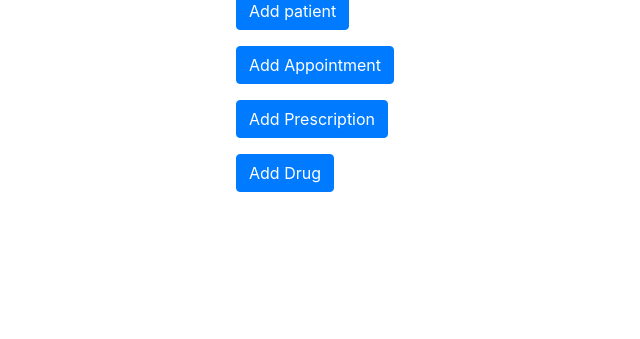
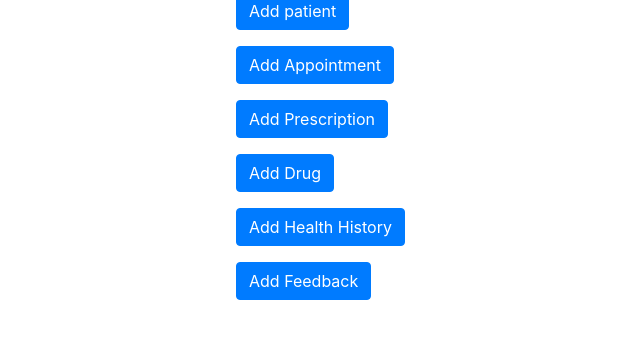
Before and after one commit to ngetichnicholas/Meds, a Django app: page / in a window 1280 px wide. Shown: the part 128-467 px from the top of the page, without its empty margins (115-755 px from the left). Run offline with Django 3.2, Linux system fonts and the light colour scheme; the visitor is signed in with stand-in values (Sample User, id 1); some libraries are stand-ins or nearby versions.

Commit message:
Update urls

```diff
--- a/clinic_app/templates/index.html
+++ b/clinic_app/templates/index.html
@@ -11,6 +11,8 @@
       <a class="nav-item nav-link"  href="{% url 'add_appointment' %}"><button class="btn btn-primary">Add Appointment</button></a>
       <a class="nav-item nav-link"  href="{% url 'add_prescription' %}"><button class="btn btn-primary">Add Prescription</button></a>
       <a class="nav-item nav-link"  href="{% url 'add_drug' %}"><button class="btn btn-primary">Add Drug</button></a>
+      <a class="nav-item nav-link"  href="{% url 'add_health_history' %}"><button class="btn btn-primary">Add Health History</button></a>
+      <a class="nav-item nav-link"  href="{% url 'add_feedback' %}"><button class="btn btn-primary">Add Feedback</button></a>
       {% endif %}
     </div>
       <div class="col-md-3"></div>
--- a/clinic_app/urls.py
+++ b/clinic_app/urls.py
@@ -14,6 +14,8 @@ urlpatterns = [
   path('add_appointment', app_views.add_appointment,name='add_appointment'),
   path('add_prescription', app_views.add_prescription,name='add_prescription'),
   path('add_drug', app_views.add_drug,name='add_drug'),
+  path('add_health_history', app_views.add_health_history,name='add_health_history'),
+  path('add_feedback', app_views.add_feedback,name='add_feedback'),
 
 
 ]
```
